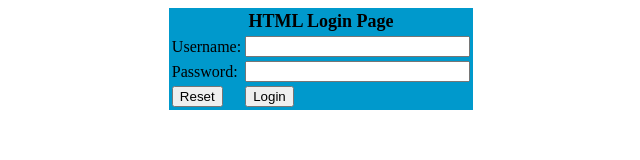
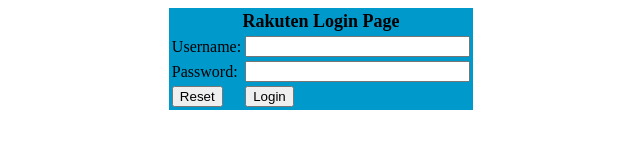
Before and after one commit to hemanth625/mergetest, a plain HTML site: page index.html in a window 1280 px wide. Shown: the full height of the page, 319-959 px from the left. Drawn offline with Linux system fonts and the light colour scheme.

Commit message:
pushing to rakuten branch

```diff
--- a/index.html
+++ b/index.html
@@ -7,7 +7,7 @@
 <table width="20%" bgcolor="0099CC" align="center">
 
 <tr>
-<td colspan=2><center><font size=4><b>HTML Login Page</b></font></center></td>
+<td colspan=2><center><font size=4><b>Rakuten Login Page</b></font></center></td>
 </tr>
 
 <tr>
```
